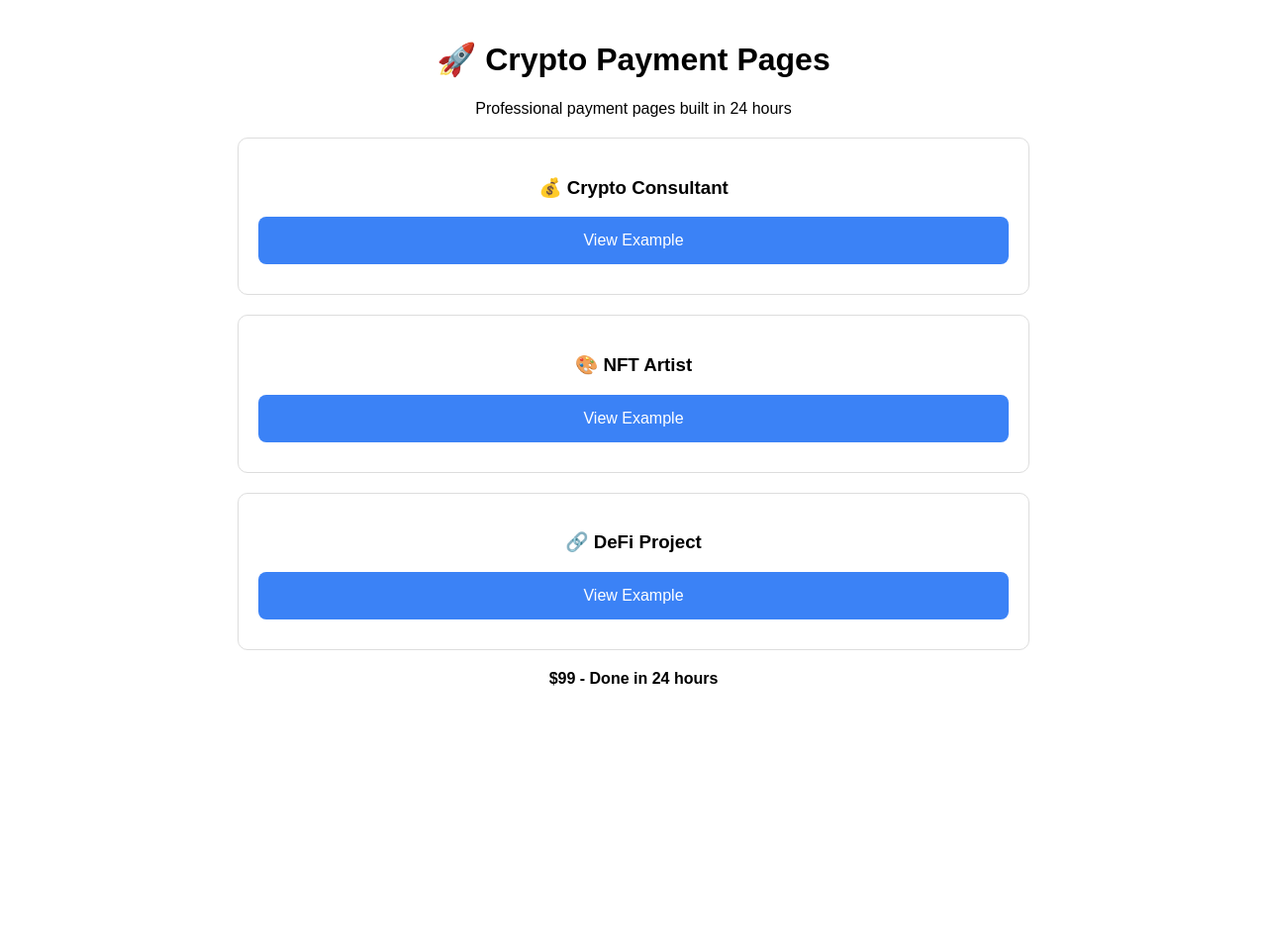
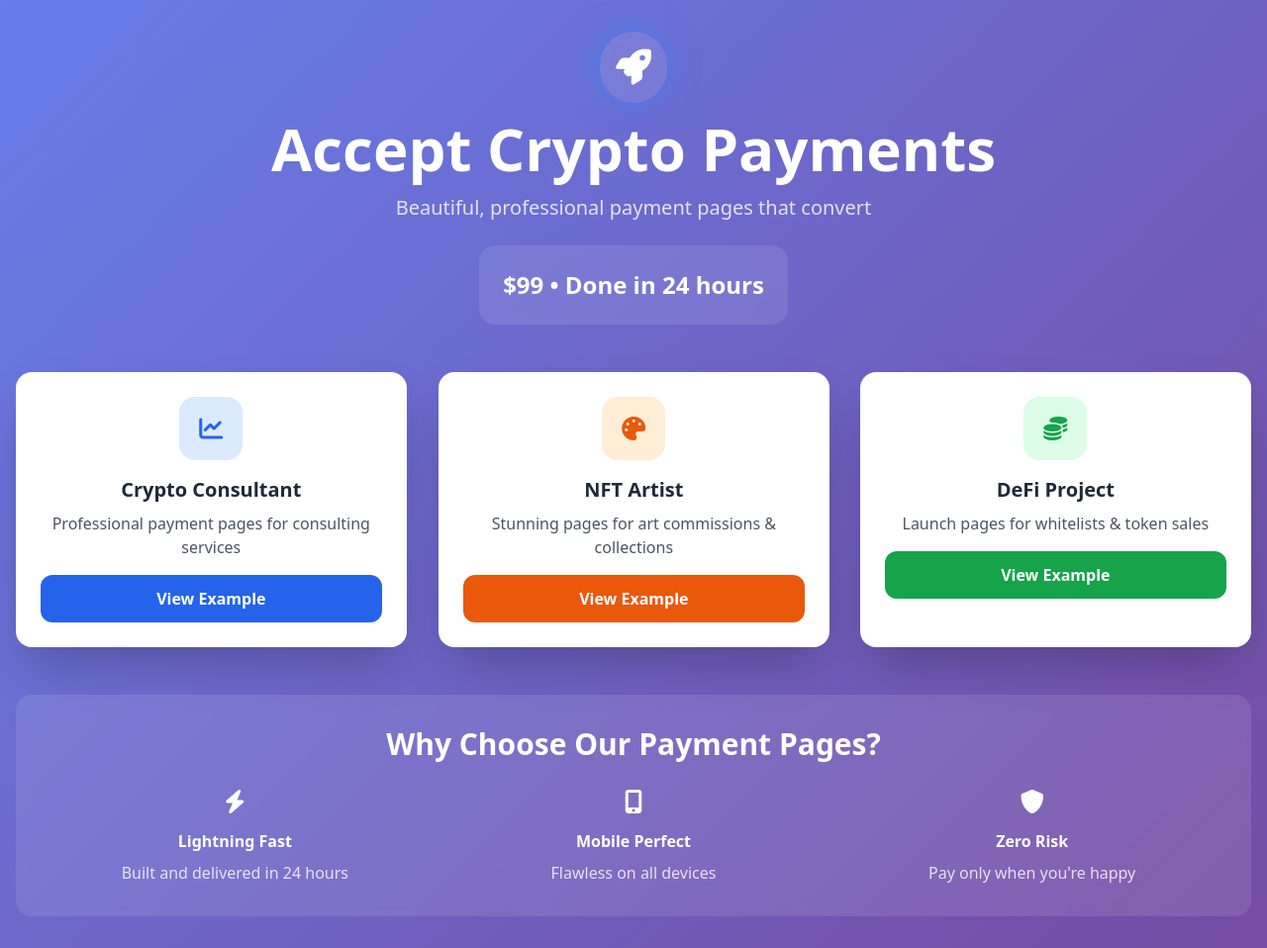
Before and after one commit to asymcrypto/crypto-payment-pages, a plain HTML site: page index.html in a window 1280 px wide. Shown: the whole page at 99% size. Before the commit the page ends 800 px from the top, so only its background shows below. Drawn offline with nearby package versions, Linux system fonts and the light colour scheme.

Commit message:
Update index.html

```diff
--- a/index.html
+++ b/index.html
@@ -1,33 +1,119 @@
 <!DOCTYPE html>
 <html>
 <head>
-    <title>Crypto Payment Pages</title>
+    <title>Crypto Payment Pages - Professional Payment Solutions</title>
     <meta name="viewport" content="width=device-width, initial-scale=1.0">
+    <script src="https://cdn.tailwindcss.com"></script>
+    <link href="https://cdnjs.cloudflare.com/ajax/libs/font-awesome/6.0.0/css/all.min.css" rel="stylesheet">
     <style>
-        body { font-family: Arial; max-width: 800px; margin: auto; padding: 20px; text-align: center; }
-        .example { margin: 20px 0; padding: 20px; border: 1px solid #ddd; border-radius: 10px; }
-        a { display: block; background: #3b82f6; color: white; padding: 15px; margin: 10px 0; border-radius: 8px; text-decoration: none; }
+        .card-3d {
+            transform: perspective(1000px) rotateY(0deg) rotateX(0deg);
+            transition: all 0.5s ease;
+            box-shadow: 0 25px 50px -12px rgba(0, 0, 0, 0.25);
+        }
+        .card-3d:hover {
+            transform: perspective(1000px) rotateY(5deg) rotateX(5deg) translateY(-10px);
+            box-shadow: 0 35px 60px -12px rgba(0, 0, 0, 0.4);
+        }
+        .gradient-bg {
+            background: linear-gradient(135deg, #667eea 0%, #764ba2 100%);
+        }
+        .pulse-glow {
+            animation: pulse-glow 2s infinite;
+        }
+        @keyframes pulse-glow {
+            0%, 100% { box-shadow: 0 0 20px rgba(59, 130, 246, 0.5); }
+            50% { box-shadow: 0 0 30px rgba(59, 130, 246, 0.8); }
+        }
     </style>
 </head>
-<body>
-    <h1>🚀 Crypto Payment Pages</h1>
-    <p>Professional payment pages built in 24 hours</p>
+<body class="gradient-bg min-h-screen">
+    <div class="container mx-auto px-4 py-8">
+        <!-- Header -->
+        <div class="text-center mb-12">
+            <div class="pulse-glow inline-block p-4 rounded-full bg-white/10 backdrop-blur-sm mb-4">
+                <i class="fas fa-rocket text-4xl text-white"></i>
+            </div>
+            <h1 class="text-4xl md:text-6xl font-bold text-white mb-4">
+                Accept Crypto Payments
+            </h1>
+            <p class="text-xl text-white/80 mb-6">
+                Beautiful, professional payment pages that convert
+            </p>
+            <div class="bg-white/10 backdrop-blur-sm rounded-2xl p-6 inline-block">
+                <p class="text-white text-2xl font-bold">$99 • Done in 24 hours</p>
+            </div>
+        </div>
 
-    <div class="example">
-        <h3>💰 Crypto Consultant</h3>
-        <a href="crypto-consultant-payment.html">View Example</a>
+        <!-- Examples Grid -->
+        <div class="grid md:grid-cols-3 gap-8 mb-12">
+            <!-- Consultant Card -->
+            <div class="card-3d bg-white rounded-2xl p-6 border border-white/20">
+                <div class="text-center">
+                    <div class="w-16 h-16 bg-blue-100 rounded-2xl flex items-center justify-center mx-auto mb-4">
+                        <i class="fas fa-chart-line text-2xl text-blue-600"></i>
+                    </div>
+                    <h3 class="text-xl font-bold text-gray-800 mb-2">Crypto Consultant</h3>
+                    <p class="text-gray-600 mb-4">Professional payment pages for consulting services</p>
+                    <a href="crypto-consultant-payment.html"
+                       class="bg-blue-600 hover:bg-blue-700 text-white px-6 py-3 rounded-xl font-semibold transition-all duration-300 transform hover:scale-105 block text-center">
+                        View Example
+                    </a>
+                </div>
+            </div>
+
+            <!-- NFT Artist Card -->
+            <div class="card-3d bg-white rounded-2xl p-6 border border-white/20">
+                <div class="text-center">
+                    <div class="w-16 h-16 bg-orange-100 rounded-2xl flex items-center justify-center mx-auto mb-4">
+                        <i class="fas fa-palette text-2xl text-orange-600"></i>
+                    </div>
+                    <h3 class="text-xl font-bold text-gray-800 mb-2">NFT Artist</h3>
+                    <p class="text-gray-600 mb-4">Stunning pages for art commissions & collections</p>
+                    <a href="nft-artist-commission.html"
+                       class="bg-orange-600 hover:bg-orange-700 text-white px-6 py-3 rounded-xl font-semibold transition-all duration-300 transform hover:scale-105 block text-center">
+                        View Example
+                    </a>
+                </div>
+            </div>
+
+            <!-- DeFi Project Card -->
+            <div class="card-3d bg-white rounded-2xl p-6 border border-white/20">
+                <div class="text-center">
+                    <div class="w-16 h-16 bg-green-100 rounded-2xl flex items-center justify-center mx-auto mb-4">
+                        <i class="fas fa-coins text-2xl text-green-600"></i>
+                    </div>
+                    <h3 class="text-xl font-bold text-gray-800 mb-2">DeFi Project</h3>
+                    <p class="text-gray-600 mb-4">Launch pages for whitelists & token sales</p>
+                    <a href="defi-project-whitelist.html"
+                       class="bg-green-600 hover:bg-green-700 text-white px-6 py-3 rounded-xl font-semibold transition-all duration-300 transform hover:scale-105 block text-center">
+                        View Example
+                    </a>
+                </div>
+            </div>
+        </div>
+
+        <!-- Features -->
+        <div class="bg-white/10 backdrop-blur-sm rounded-2xl p-8 text-center">
+            <h2 class="text-3xl font-bold text-white mb-6">Why Choose Our Payment Pages?</h2>
+            <div class="grid md:grid-cols-3 gap-6">
+                <div class="text-white">
+                    <i class="fas fa-bolt text-2xl mb-3"></i>
+                    <h3 class="font-bold mb-2">Lightning Fast</h3>
+                    <p class="text-white/80">Built and delivered in 24 hours</p>
+                </div>
+                <div class="text-white">
+                    <i class="fas fa-mobile-alt text-2xl mb-3"></i>
+                    <h3 class="font-bold mb-2">Mobile Perfect</h3>
+                    <p class="text-white/80">Flawless on all devices</p>
+                </div>
+                <div class="text-white">
+                    <i class="fas fa-shield-alt text-2xl mb-3"></i>
+                    <h3 class="font-bold mb-2">Zero Risk</h3>
+                    <p class="text-white/80">Pay only when you're happy</p>
+                </div>
+            </div>
+        </div>
     </div>
-
-    <div class="example">
-        <h3>🎨 NFT Artist</h3>
-        <a href="nft-artist-commission.html">View Example</a>
-    </div>
-
-    <div class="example">
-        <h3>🔗 DeFi Project</h3>
-        <a href="defi-project-whitelist.html">View Example</a>
-    </div>
-
-    <p><strong>$99 - Done in 24 hours</strong></p>
 </body>
 </html>
```
